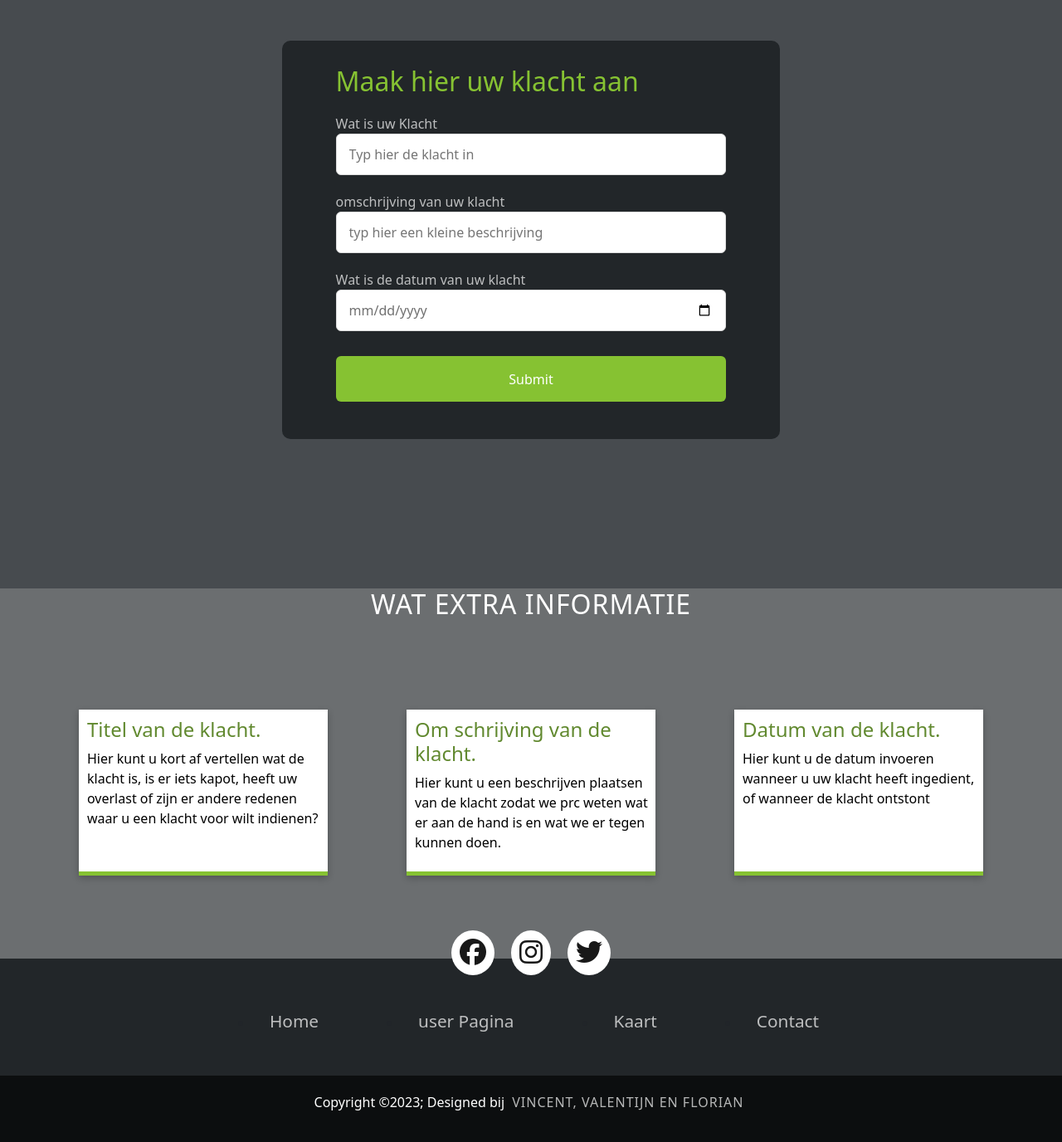
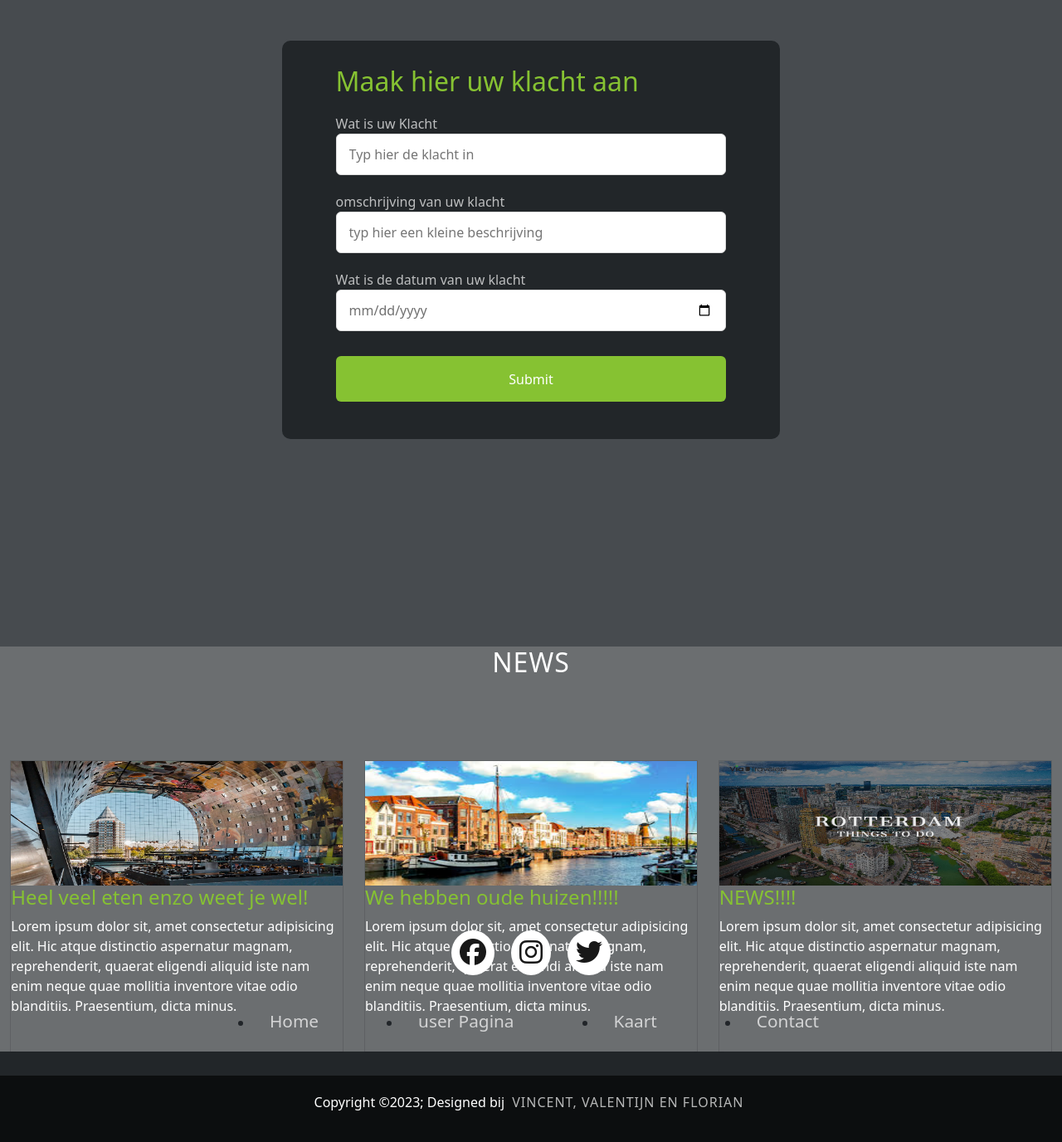
Before and after one commit to FlorianKoning/Project10, a PHP site: page /includes/html/klachtMaken.php in a window 1280 px wide. Shown: the part 349-1725 px from the top of the page at 83% size. Run offline with PHP 8.4, Linux system fonts and the light colour scheme.

Commit message:
huts update

```diff
--- a/includes/html/klachtMaken.php
+++ b/includes/html/klachtMaken.php
@@ -60,26 +60,24 @@
             </div>
         </div>
 
-        <div style="margin-top: 180px;" class="newsContainer">
-            <h2 style="text-align: center;">Wat extra informatie</h2>
-            <div style="color: #000;" class="textboxContainer">
-
-                <div style="border-bottom: #86C232 5px solid;" class="textbox" id="klacht">
-                    <h4 style="color: #61892F;">Titel van de klacht.</h4>
-                    <p>Hier kunt u kort af vertellen wat de klacht is, is er iets kapot, heeft uw overlast of zijn er andere redenen waar u een klacht voor wilt indienen?</p>
+        <div class="newsContainer">
+            <h2 style="text-align: center;">News</h2>
+            <div class="newsboxContainer">
+                <div class="newsbox">
+                    <img width="400px" height="150px" src="./includes/images/newFoto1.jpg" alt="foto van een hal">
+                    <h4>Heel veel eten enzo weet je wel!</h4>
+                    <p>Lorem ipsum dolor sit, amet consectetur adipisicing elit. Hic atque distinctio aspernatur magnam, reprehenderit, quaerat eligendi aliquid iste nam enim neque quae mollitia inventore vitae odio blanditiis. Praesentium, dicta minus.</p>
                 </div>
-
-
-                <div style="border-bottom: #86C232 5px solid;" class="textbox" id="klacht">
-                    <h4 style="color: #61892F;">Om schrijving van de klacht.</h4>
-                    <p>Hier kunt u een beschrijven plaatsen van de klacht zodat we prc weten wat er aan de hand is en wat we er tegen kunnen doen.</p>
+                <div class="newsbox">
+                    <img width="400px" height="150px" src="./includes/images/newFoto2.jpg" alt="foto van een hal">
+                    <h4>We hebben oude huizen!!!!!</h4>
+                    <p>Lorem ipsum dolor sit, amet consectetur adipisicing elit. Hic atque distinctio aspernatur magnam, reprehenderit, quaerat eligendi aliquid iste nam enim neque quae mollitia inventore vitae odio blanditiis. Praesentium, dicta minus.</p>
                 </div>
-
-                <div style="border-bottom: #86C232 5px solid;" class="textbox" id="klacht">
-                    <h4 style="color: #61892F;">Datum van de klacht.</h4>
-                    <p>Hier kunt u de datum invoeren wanneer u uw klacht heeft ingedient, of wanneer de klacht ontstont</p>
+                <div class="newsbox">
+                    <img width="400px" height="150px" src="./includes/images/newFoto3.jpg" alt="foto van een hal">
+                    <h4>NEWS!!!!</h4>
+                    <p>Lorem ipsum dolor sit, amet consectetur adipisicing elit. Hic atque distinctio aspernatur magnam, reprehenderit, quaerat eligendi aliquid iste nam enim neque quae mollitia inventore vitae odio blanditiis. Praesentium, dicta minus.</p>
                 </div>
-
             </div>
         </div>
 
```
Also changed, not shown: index.php (+4 -4 lines).
